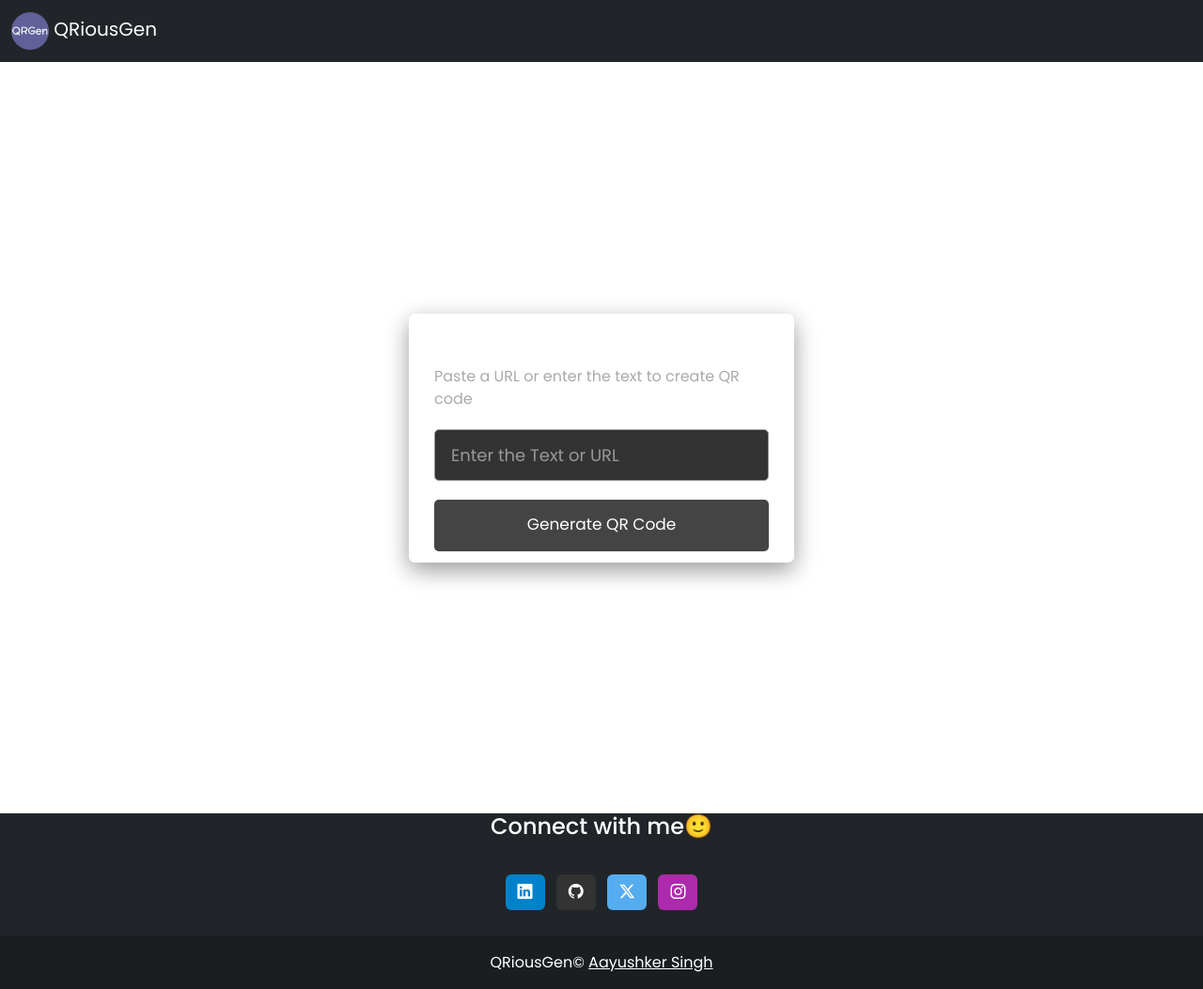
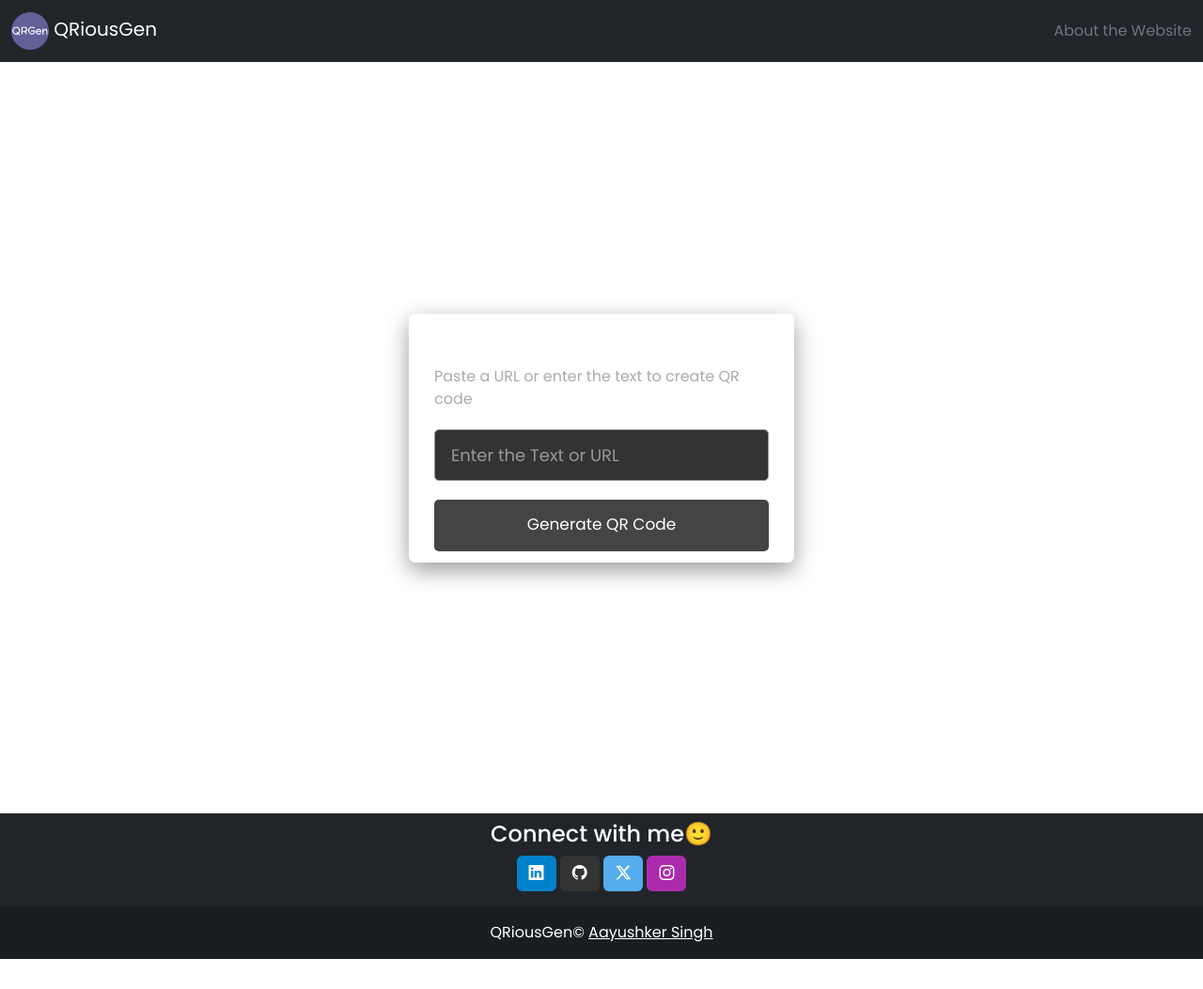
Before and after one commit to aayushker/QRiousGen, a plain HTML site: page index.html in a window 1280 px wide. Shown: the whole page at 94% size. After the commit the page ends 1021 px from the top, so only its background shows below. Drawn offline with nearby package versions, Linux system fonts and the light colour scheme; files that its build step writes are made by us from their sources.

Commit message:
Finished the project

```diff
--- a/index.html
+++ b/index.html
@@ -27,6 +27,7 @@
         <img src="./logo and favicon/logo.png" alt="Logo" height="40" class="d-inline-block align-text-middle" />
         QRiousGen
       </a>
+      <a class="nav-link text-secondary" href="https://github.com/aayushker/QRiousGen">About the Website</a>
     </div>
   </nav>
   <div class="container1">
@@ -45,26 +46,26 @@
     </div>
   </div>
 
-  <footer class="bg-dark text-center text-white">
+  <footer class="bg-dark text-center text-white pt-2">
     <h4>Connect with me🙂</h4>
     <!-- Grid container -->
-    <div class="container p-4 pb-0">
+    <div class="container pb-0">
       <!-- Section: Social media -->
-      <section class="mb-4">
+      <section class="mb-3 mt-0 pt-0">
         <!-- Linkedin -->
-        <a class="btn text-white btn-floating m-1" style="background-color: #0082ca"
+        <a class="btn text-white btn-floating m-0" style="background-color: #0082ca"
           href="https://www.linkedin.com/in/aayushker/" role="button"><i class="bi bi-linkedin"></i></a>
 
         <!-- Github -->
-        <a class="btn text-white btn-floating m-1" style="background-color: #333333"
+        <a class="btn text-white btn-floating m-0" style="background-color: #333333"
           href="https://github.com/aayushker/" role="button"><i class="bi bi-github"></i></a>
 
         <!-- Twitter -->
-        <a class="btn text-white btn-floating m-1" style="background-color: #55acee"
+        <a class="btn text-white btn-floating m-0" style="background-color: #55acee"
           href="https://twitter.com/aayushker" role="button"><i class="bi bi-twitter-x"></i></a>
 
         <!-- Instagram -->
-        <a class="btn text-white btn-floating m-1" style="background-color: #ac2bac"
+        <a class="btn text-white btn-floating m-0" style="background-color: #ac2bac"
           href="https://instagram.com/aayushkersingh" role="button"><i class="bi bi-instagram"></i></a>
 
       </section>
```
